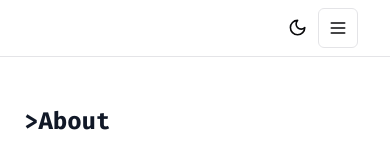
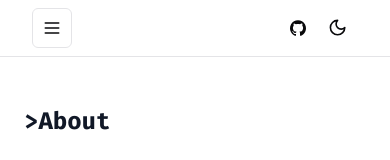
Before and after one commit to xNewz/static-blog-ts, a Next.js app: page /about in a window 390 px wide. Shown: the top 160 px of the page. Built offline with nearby package versions, Linux system fonts and the light colour scheme; no server answers.

Commit message:
fixed: site header

```diff
--- a/components/mobile-nav.tsx
+++ b/components/mobile-nav.tsx
@@ -6,7 +6,6 @@ import { Button } from "./ui/button";
 import { Menu } from "lucide-react";
 import Link, { LinkProps } from "next/link";
 import { useRouter } from "next/navigation";
-import { siteConfig } from "@/config/site";
 
 export function MobileNav() {
   const [open, setOpen] = useState(false);
@@ -19,7 +18,7 @@ export function MobileNav() {
           <span className="sr-only">Toggle Theme</span>
         </Button>
       </SheetTrigger>
-      <SheetContent side="right">
+      <SheetContent side="left">
         <div className="flex flex-col gap-3 mt-3">
           <MobileLink onOpenChange={setOpen} href="/">
             Home
@@ -30,9 +29,6 @@ export function MobileNav() {
           <MobileLink onOpenChange={setOpen} href="/about">
             About
           </MobileLink>
-          <Link target="_blank" rel="noreferrer" href={siteConfig.links.github}>
-            GitHub
-          </Link>
         </div>
       </SheetContent>
     </Sheet>
--- a/components/site-header.tsx
+++ b/components/site-header.tsx
@@ -12,6 +12,7 @@ export function SiteHeader() {
     <header className="z-10 sticky top-0 w-full border-b border-border bg-background/95 backdrop-blur supports-[backdrop-filter]:bg-background/60">
       <div className="container flex h-14 max-w-5xl items-center">
         <MainNav />
+        <MobileNav />
         <div className="flex flex-1 items-center justify-end space-x-2">
           <nav className="flex items-center">
             <Link
@@ -22,7 +23,7 @@ export function SiteHeader() {
               <div
                 className={cn(
                   buttonVariants({ variant: "ghost" }),
-                  "w-10 px-0 hidden sm:inline-flex"
+                  "w-10 px-0 inline-flex"
                 )}
               >
                 <Icons.gitHub className="h-4 w-4" />
@@ -30,7 +31,6 @@ export function SiteHeader() {
               </div>
             </Link>
             <ModeToggle />
-            <MobileNav />
           </nav>
         </div>
       </div>
```
